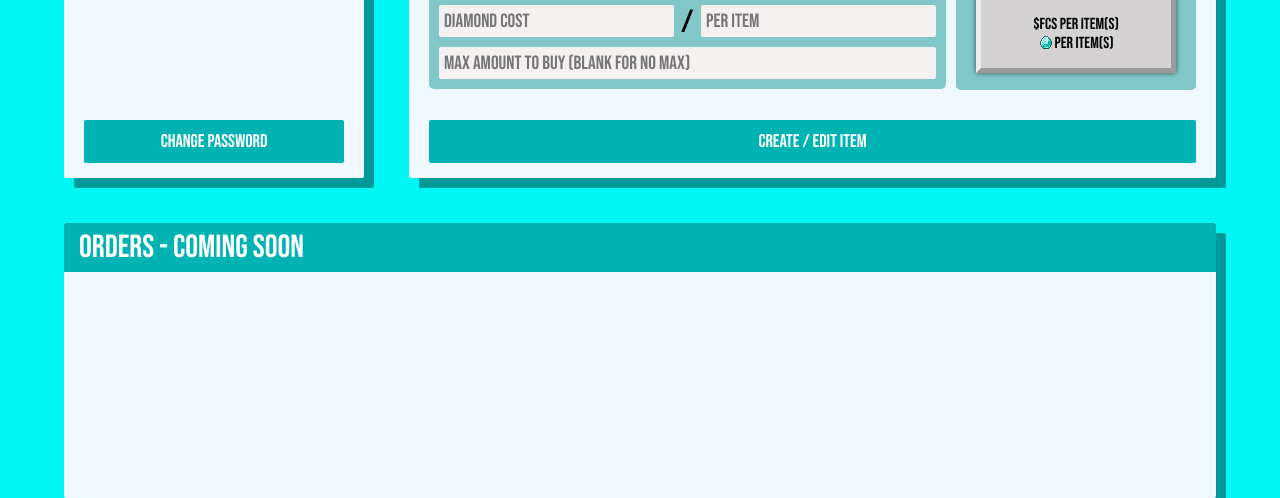
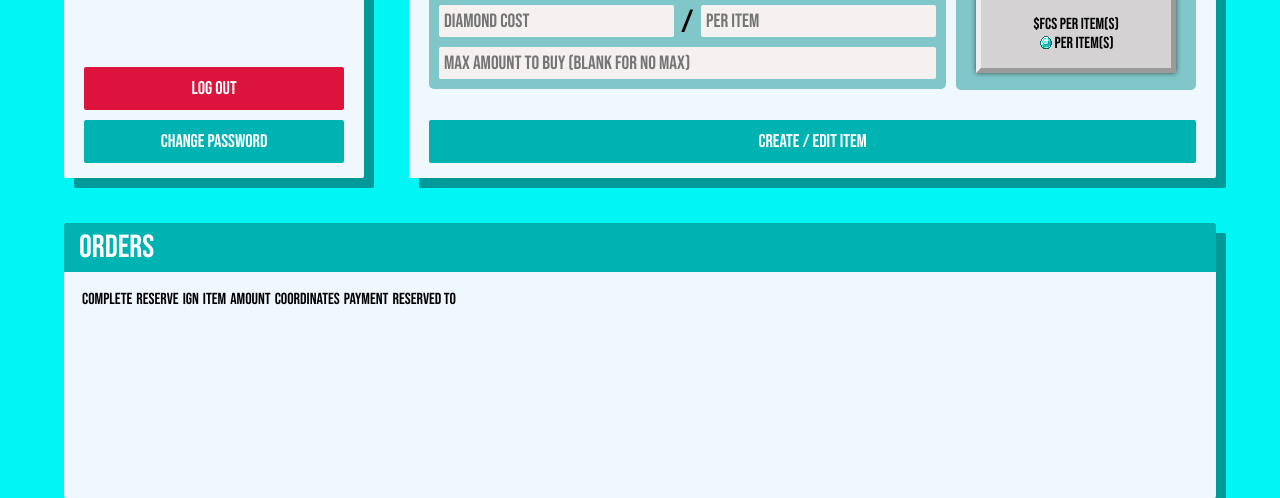
Before and after one commit to Bug1312/Star-Industries, a website: page public/webpages/panel/index.html in a window 1280 px wide. Shown: the part 357-855 px from the top of the page. Drawn offline with Linux system fonts and the light colour scheme; no server answers; files whose address does not match are found by name.

Commit message:
other thing too

```diff
--- a/public/webpages/panel/index.html
+++ b/public/webpages/panel/index.html
@@ -26,7 +26,7 @@
                     <input id="change_pass-new_confirm" class="darker_input input long_input" type="password" placeholder="Confirm New Password" required autocomplete="false">
                 </div>
                 <div class="buttons">
-                    <!-- <button type="submit" class="red">Log Out</button> -->
+                    <button type="submit" class="red">Log Out</button>
                     <button type="submit" class="blue">Change Password</button>
                 </div>
             </form>
@@ -84,9 +84,9 @@
         </div>
         <div class="section order-section" name="orders">
             <header>
-                Orders - Coming Soon
+                Orders
             </header>
-            <!-- <table>
+            <table>
                 <thead>
                     <td>Complete </td>
                     <td>Reserve </td>
@@ -98,7 +98,7 @@
                     <td>Reserved To </td>
                 </thead>
                 <tbody type="item_panel-complete" generated></tbody>
-            </table> -->
+            </table>
         </div>
     </main>
 
```
